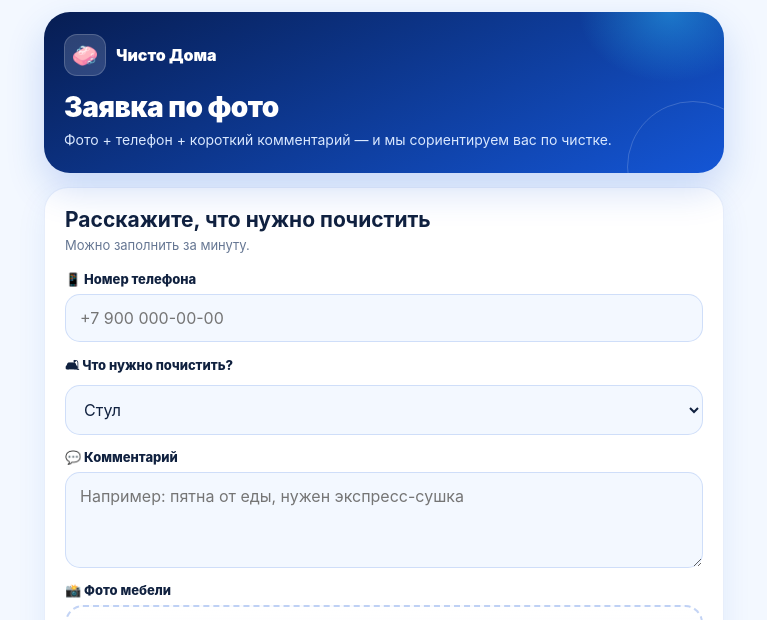
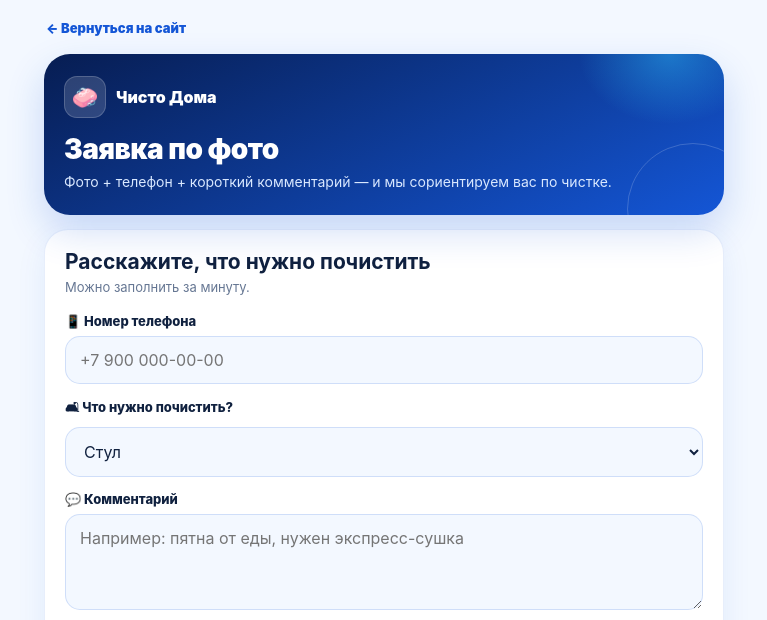
Before and after one commit to LordPandocha/ChistoDoma, a website: page miniapp.html in a window 1280 px wide. Shown: the top 620 px of the page, without its empty margins (256-1023 px from the left). Drawn offline with Linux system fonts and the light colour scheme.

Commit message:
Add return to full website link in Telegram Mini App

```diff
--- a/miniapp.html
+++ b/miniapp.html
@@ -25,6 +25,7 @@ body{min-height:100vh;padding:
   calc(22px + var(--tg-safe-area-inset-bottom,0px));
 }
 .app{max-width:680px;margin:0 auto}
+.site-link{display:inline-flex;align-items:center;gap:7px;margin:0 0 10px;color:var(--tg-link-color,#1456d6);font-size:13px;font-weight:900;text-decoration:none;padding:8px 2px}
 .hero{
   position:relative;overflow:hidden;margin-bottom:14px;padding:22px 20px;border-radius:26px;
   color:#fff;background:
@@ -79,6 +80,7 @@ button:disabled{opacity:.6;cursor:wait}
 </head>
 <body>
 <div class="app">
+  <a class="site-link" href="./#top">← Вернуться на сайт</a>
   <section class="hero">
     <div class="brand"><div class="logo">🧼</div><div>Чисто Дома</div></div>
     <h1>Заявка по фото</h1>
```
